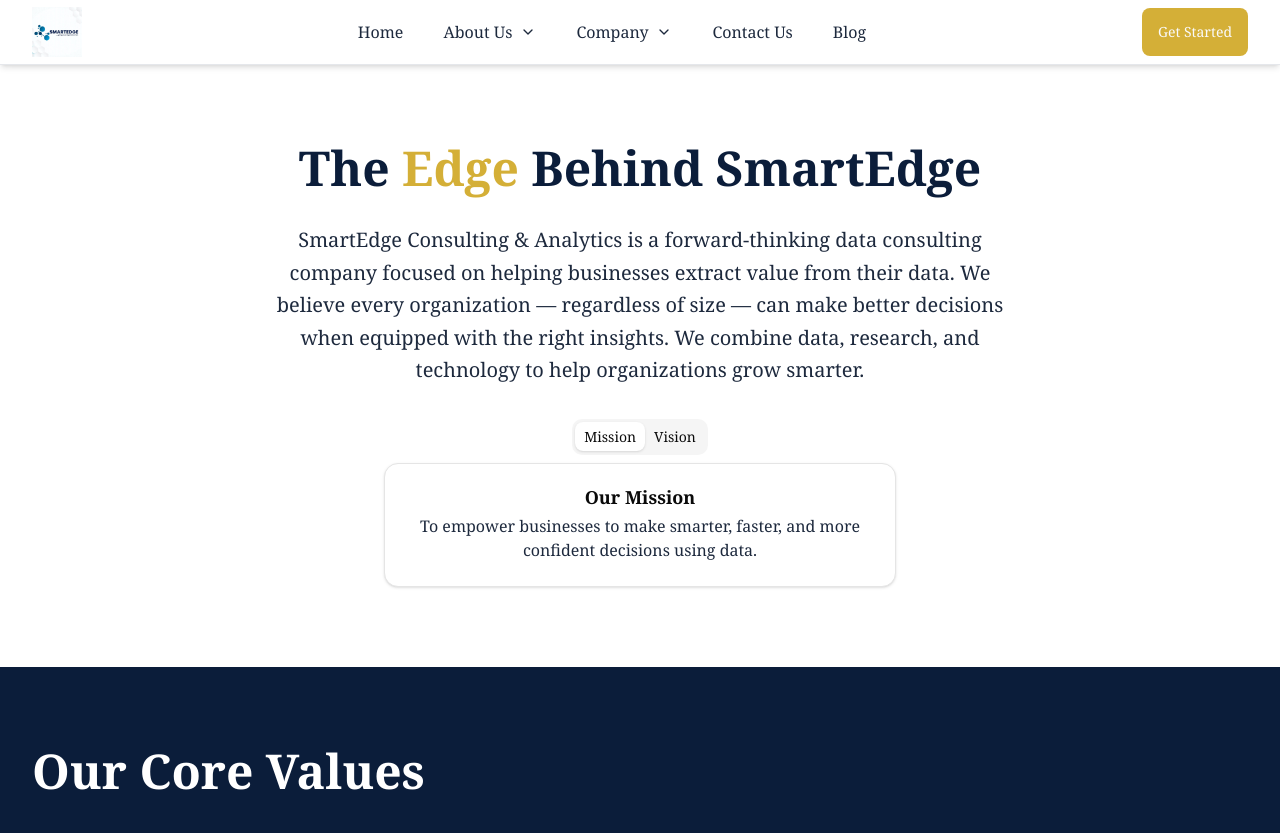
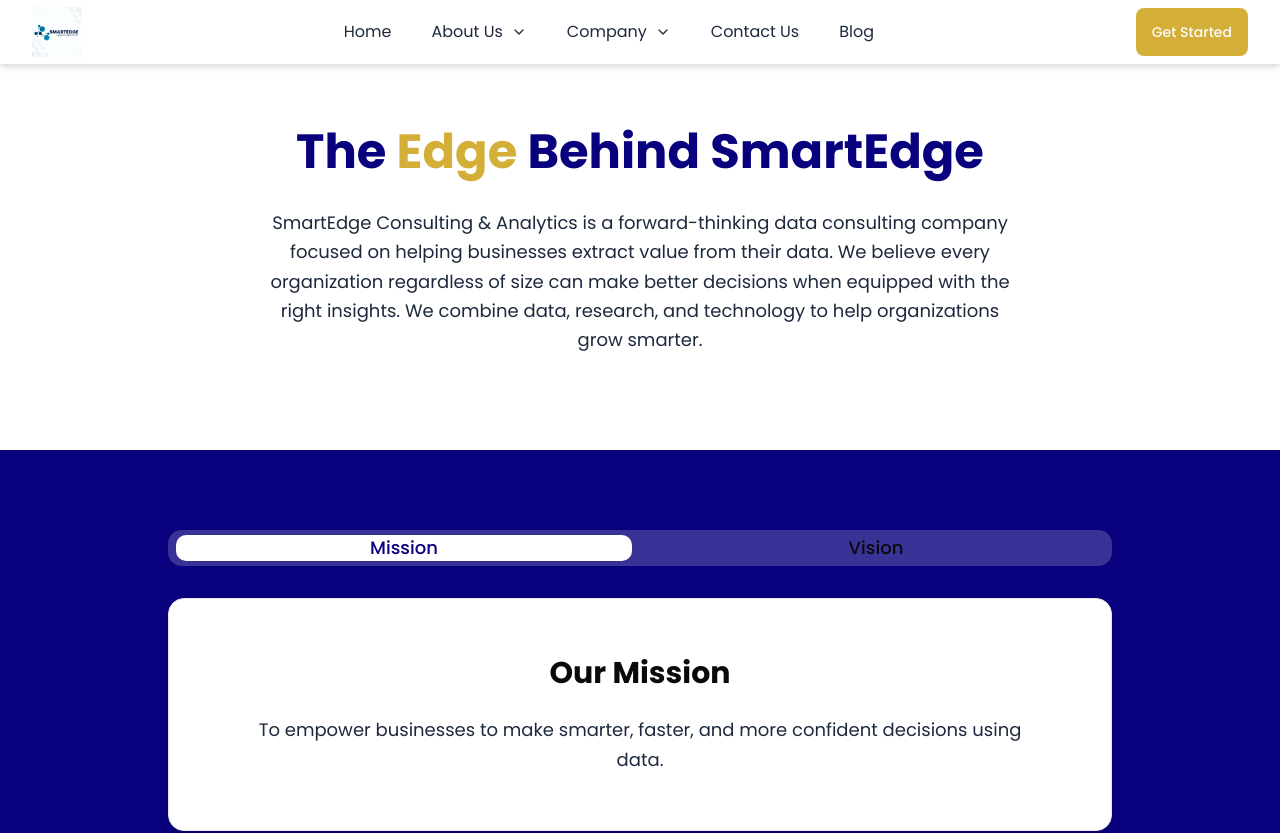
Before and after one commit to SmartEdgeConsulting/consultingsmartedge, a Next.js app: page /about in a window 1280 px wide. Shown: the top 833 px of the page. Built offline with nearby package versions, Linux system fonts and the light colour scheme.

Commit message:
feat: add Mission section

```diff
--- a/app/about/page.tsx
+++ b/app/about/page.tsx
@@ -1,3 +1,4 @@
+import Mission from "@/sections/Mission";
 import AboutHero from "@/sections/hero/AboutHero";
 import Teams from "@/sections/Teams";
 import Values from "@/sections/Values";
@@ -6,6 +7,7 @@
   return (
     <main className="mt-16">
       <AboutHero />
+      <Mission />
       <Values />
       <Teams />
     </main>
--- a/app/globals.css
+++ b/app/globals.css
@@ -80,8 +80,8 @@
   --sidebar-border: oklch(0.922 0 0);
   --sidebar-ring: oklch(0.708 0 0);
     /* Base Colors */
-  --color-primary: #0b1d3a;
-  --color-accent: #00b3a4;
+  --color-primary: #09007D;
+  --color-accent: #00f2ff;
   --color-secondary: #d4af37;
    /* Text Colors */
   --color-text: #F5F5F5;
--- a/app/layout.tsx
+++ b/app/layout.tsx
@@ -2,6 +2,13 @@
 import "./globals.css";
 import Navbar from "@/sections/Navbar";
 import Footer from "@/sections/Footer";
+import { Poppins } from "next/font/google";
+
+const poppins = Poppins({
+  subsets: ["latin"],
+  weight: ["300", "400", "500", "600", "700", "800"],
+  variable: "--font-poppins",
+});
 
 export const metadata: Metadata = {
   title: "SmartEdge Consulting & Analytics - Data-driven Business Solutions",
@@ -18,7 +25,7 @@
 }>) {
   return (
     <html lang="en">
-      <body className={` antialiased font-serif`}>
+      <body className={`${poppins.className}`}>
         <Navbar />
         {children}
         <Footer />
--- a/components/Heading.tsx
+++ b/components/Heading.tsx
@@ -2,7 +2,7 @@
 
 const Heading = ({ title, icon }: { title: string, icon: React.ReactNode }) => {
   return (
-    <div className="inline-flex items-center animate-pulse gap-2 px-4 py-2 rounded-full bg-acc/50 mb-6 text-acc">
+    <div className="inline-flex items-center gap-2 px-4 py-2 rounded-full bg-acc/10 mb-6 text-acc border border-acc">
       {icon}
       <span className="text-sm font-medium">{title}</span>
     </div>
--- a/components/Mission.tsx
+++ /dev/null
@@ -1,44 +0,0 @@
-import {
-  Card,
-  CardDescription,
-  CardHeader,
-  CardTitle,
-} from "@/components/ui/card";
-import { Tabs, TabsContent, TabsList, TabsTrigger } from "@/components/ui/tabs";
-
-const Mission = () => {
-  return (
-    <div className="flex flex-col w-full max-w-lg mx-auto gap-6">
-      <Tabs defaultValue="mission" className="text-base sm:text-lg">
-        <TabsList >
-          <TabsTrigger value="mission">Mission</TabsTrigger>
-          <TabsTrigger value="vision">Vision</TabsTrigger>
-        </TabsList>
-        <TabsContent value="mission" >
-          <Card>
-            <CardHeader>
-              <CardTitle>Our Mission</CardTitle>
-              <CardDescription className="text-sm sm:text-base text-slate-800">
-                To empower businesses to make smarter, faster, and more
-                confident decisions using data.
-              </CardDescription>
-            </CardHeader>
-          </Card>
-        </TabsContent>
-        <TabsContent value="vision">
-          <Card>
-            <CardHeader>
-              <CardTitle>Our Vision</CardTitle>
-              <CardDescription className="text-sm sm:text-base text-slate-800">
-                A world where every business — big or small — uses data to
-                thrive.
-              </CardDescription>
-            </CardHeader>
-          </Card>
-        </TabsContent>
-      </Tabs>
-    </div>
-  );
-};
-
-export default Mission;
--- a/components/ServiceCard.tsx
+++ b/components/ServiceCard.tsx
@@ -18,9 +18,9 @@
       </div>
 
       {/* Content */}
-      <div className="flex flex-col grow text-center">
-        <h3 className="text-lg sm:text-xl font-semibold mb-3">{title}</h3>
-        <p className="text-sm sm:text-base text-slate-300 leading-relaxed mb-6 grow">
+      <div className="flex flex-col grow text-center gap-4 mt-4">
+        <h3 className="text-base sm:text-lg font-semibold ">{title}</h3>
+        <p className="text-sm text-slate-300 leading-relaxed grow">
           {description}
         </p>
 
--- a/components/ui/dropdown-menu.tsx
+++ b/components/ui/dropdown-menu.tsx
@@ -1,15 +1,15 @@
-"use client"
+"use client";
 
-import * as React from "react"
-import * as DropdownMenuPrimitive from "@radix-ui/react-dropdown-menu"
-import { CheckIcon, ChevronRightIcon, CircleIcon } from "lucide-react"
+import * as React from "react";
+import * as DropdownMenuPrimitive from "@radix-ui/react-dropdown-menu";
+import { CheckIcon, ChevronRightIcon, CircleIcon } from "lucide-react";
 
-import { cn } from "@/lib/utils"
+import { cn } from "@/lib/utils";
 
 function DropdownMenu({
   ...props
 }: React.ComponentProps<typeof DropdownMenuPrimitive.Root>) {
-  return <DropdownMenuPrimitive.Root data-slot="dropdown-menu" {...props} />
+  return <DropdownMenuPrimitive.Root data-slot="dropdown-menu" {...props} />;
 }
 
 function DropdownMenuPortal({
@@ -17,18 +17,24 @@
 }: React.ComponentProps<typeof DropdownMenuPrimitive.Portal>) {
   return (
     <DropdownMenuPrimitive.Portal data-slot="dropdown-menu-portal" {...props} />
-  )
+  );
 }
 
 function DropdownMenuTrigger({
+  className,
   ...props
 }: React.ComponentProps<typeof DropdownMenuPrimitive.Trigger>) {
   return (
     <DropdownMenuPrimitive.Trigger
       data-slot="dropdown-menu-trigger"
+      className={cn(
+        // remove visible outline/ring on click/focus/active/open
+        "outline-none focus:outline-none focus:ring-0 focus-visible:outline-none focus-visible:ring-0 active:outline-none active:ring-0 data-[state=open]:outline-none data-[state=open]:ring-0",
+        className
+      )}
       {...props}
     />
-  )
+  );
 }
 
 function DropdownMenuContent({
@@ -48,7 +54,7 @@
         {...props}
       />
     </DropdownMenuPrimitive.Portal>
-  )
+  );
 }
 
 function DropdownMenuGroup({
@@ -56,7 +62,7 @@
 }: React.ComponentProps<typeof DropdownMenuPrimitive.Group>) {
   return (
     <DropdownMenuPrimitive.Group data-slot="dropdown-menu-group" {...props} />
-  )
+  );
 }
 
 function DropdownMenuItem({
@@ -65,8 +71,8 @@
   variant = "default",
   ...props
 }: React.ComponentProps<typeof DropdownMenuPrimitive.Item> & {
-  inset?: boolean
-  variant?: "default" | "destructive"
+  inset?: boolean;
+  variant?: "default" | "destructive";
 }) {
   return (
     <DropdownMenuPrimitive.Item
@@ -79,7 +85,7 @@
       )}
       {...props}
     />
-  )
+  );
 }
 
 function DropdownMenuCheckboxItem({
@@ -105,7 +111,7 @@
       </span>
       {children}
     </DropdownMenuPrimitive.CheckboxItem>
-  )
+  );
 }
 
 function DropdownMenuRadioGroup({
@@ -116,7 +122,7 @@
       data-slot="dropdown-menu-radio-group"
       {...props}
     />
-  )
+  );
 }
 
 function DropdownMenuRadioItem({
@@ -140,7 +146,7 @@
       </span>
       {children}
     </DropdownMenuPrimitive.RadioItem>
-  )
+  );
 }
 
 function DropdownMenuLabel({
@@ -148,7 +154,7 @@
   inset,
   ...props
 }: React.ComponentProps<typeof DropdownMenuPrimitive.Label> & {
-  inset?: boolean
+  inset?: boolean;
 }) {
   return (
     <DropdownMenuPrimitive.Label
@@ -160,7 +166,7 @@
       )}
       {...props}
     />
-  )
+  );
 }
 
 function DropdownMenuSeparator({
@@ -173,7 +179,7 @@
       className={cn("bg-border -mx-1 my-1 h-px", className)}
       {...props}
     />
-  )
+  );
 }
 
 function DropdownMenuShortcut({
@@ -189,13 +195,13 @@
       )}
       {...props}
     />
-  )
+  );
 }
 
 function DropdownMenuSub({
   ...props
 }: React.ComponentProps<typeof DropdownMenuPrimitive.Sub>) {
-  return <DropdownMenuPrimitive.Sub data-slot="dropdown-menu-sub" {...props} />
+  return <DropdownMenuPrimitive.Sub data-slot="dropdown-menu-sub" {...props} />;
 }
 
 function DropdownMenuSubTrigger({
@@ -204,7 +210,7 @@
   children,
   ...props
 }: React.ComponentProps<typeof DropdownMenuPrimitive.SubTrigger> & {
-  inset?: boolean
+  inset?: boolean;
 }) {
   return (
     <DropdownMenuPrimitive.SubTrigger
@@ -219,7 +225,7 @@
       {children}
       <ChevronRightIcon className="ml-auto size-4" />
     </DropdownMenuPrimitive.SubTrigger>
-  )
+  );
 }
 
 function DropdownMenuSubContent({
@@ -235,7 +241,7 @@
       )}
       {...props}
     />
-  )
+  );
 }
 
 export {
@@ -254,4 +260,4 @@
   DropdownMenuSub,
   DropdownMenuSubTrigger,
   DropdownMenuSubContent,
-}
+};
--- /dev/null
+++ b/sections/Mission.tsx
@@ -0,0 +1,66 @@
+import {
+  Card,
+  CardDescription,
+  CardHeader,
+  CardTitle,
+} from "@/components/ui/card";
+import { Tabs, TabsContent, TabsList, TabsTrigger } from "@/components/ui/tabs";
+
+const Mission = () => {
+  return (
+    <section className="bg-pry py-16 lg:py-20 mb-10">
+      <div className="mx-auto max-w-5xl px-4 sm:px-10">
+        <Tabs defaultValue="mission" className="w-full">
+          {/* Bigger Tabs */}
+          <TabsList className="w-full justify-center gap-4 bg-white/20 p-2 rounded-xl">
+            <TabsTrigger
+              value="mission"
+              className="text-base sm:text-lg px-6 py-3 rounded-lg data-[state=active]:bg-white data-[state=active]:text-pry font-medium"
+            >
+              Mission
+            </TabsTrigger>
+
+            <TabsTrigger
+              value="vision"
+              className="text-base sm:text-lg px-6 py-3 rounded-lg data-[state=active]:bg-white data-[state=active]:text-pry font-medium"
+            >
+              Vision
+            </TabsTrigger>
+          </TabsList>
+
+          {/* Mission */}
+          <TabsContent value="mission">
+            <Card className="p-10 sm:p-14 text-center mt-6 rounded-2xl shadow-lg">
+              <CardHeader className="space-y-4">
+                <CardTitle className="text-2xl sm:text-3xl font-bold">
+                  Our Mission
+                </CardTitle>
+                <CardDescription className="text-base sm:text-lg text-slate-800 leading-relaxed">
+                  To empower businesses to make smarter, faster, and more
+                  confident decisions using data.
+                </CardDescription>
+              </CardHeader>
+            </Card>
+          </TabsContent>
+
+          {/* Vision */}
+          <TabsContent value="vision">
+            <Card className="p-10 sm:p-14 text-center mt-6 rounded-2xl shadow-lg">
+              <CardHeader className="space-y-4">
+                <CardTitle className="text-2xl sm:text-3xl font-bold">
+                  Our Vision
+                </CardTitle>
+                <CardDescription className="text-base sm:text-lg text-slate-800 leading-relaxed">
+                  A world where every business big or small uses data to
+                  thrive.
+                </CardDescription>
+              </CardHeader>
+            </Card>
+          </TabsContent>
+        </Tabs>
+      </div>
+    </section>
+  );
+};
+
+export default Mission;
--- a/sections/hero/AboutHero.tsx
+++ b/sections/hero/AboutHero.tsx
@@ -1,22 +1,19 @@
-//import Mission from "@/components/Mission";
-import { lazy } from "react";
+import React from "react";
 
-const Mission = lazy(() => import("@/components/Mission"));
 const AboutHero = () => {
   return (
-    <section className="py-12 sm:py-16 lg:py-20">
+    <section className="py-10 sm:py-12 lg:py-16">
       <div className="max-w-7xl mx-auto px-4 sm:px-6 lg:px-8 text-center">
         <h1 className="text-3xl sm:text-4xl lg:text-5xl font-bold text-pry mb-8">
           The <span className="text-sec">Edge</span> Behind SmartEdge
         </h1>
-        <p className="text-base sm:text-lg lg:text-xl leading-relaxed text-slate-800 max-w-3xl mx-auto mb-8">
+        <p className="text-sm sm:text-base lg:text-lg leading-relaxed text-slate-800 max-w-3xl mx-auto mb-8">
           SmartEdge Consulting & Analytics is a forward-thinking data consulting
           company focused on helping businesses extract value from their data.
-          We believe every organization — regardless of size — can make better
+          We believe every organization regardless of size can make better
           decisions when equipped with the right insights. We combine data,
           research, and technology to help organizations grow smarter.
         </p>
-        <Mission />
       </div>
     </section>
   );
--- a/sections/hero/Hero.tsx
+++ b/sections/hero/Hero.tsx
@@ -7,7 +7,7 @@
       particleCount={90}
       connectionDistance={180}
       primaryColor="59, 130, 246"
-      backgroundColor="#0b1d3a"
+      backgroundColor="#09007D"
       className="min-h-screen"
     >
       <section
@@ -16,7 +16,7 @@
       >
         <h1 className="text-4xl sm:text-6xl lg:text-7xl leading-tight font-bold text-white mb-6">
           Data. Intelligence. Growth Powered by{" "}
-          <span className="text-sec">SmartEdge.</span>
+          <span className="text-sec">SmartEdge</span>
         </h1>
         <p className="text-base sm:text-xl text-slate-300 leading-8 max-w-3xl mb-8">
           We help businesses uncover clarity and accelerate growth through data
```
